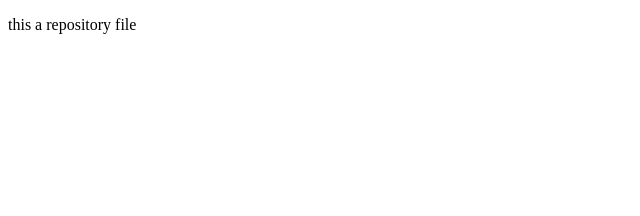
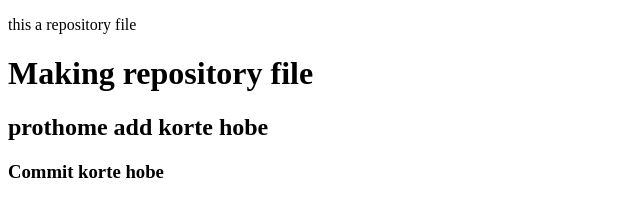
Before and after one commit to ZrNibir16/second-repo, a plain HTML site: page index.html in a window 1280 px wide. Shown: the whole page, without its empty margins (0-640 px from the left). Drawn offline with Linux system fonts and the light colour scheme.

Commit message:
adding header

```diff
--- a/index.html
+++ b/index.html
@@ -8,5 +8,8 @@
 </head>
 <body>
    <p>this a repository file</p>
+   <h1>Making repository file</h1>
+   <h2>prothome add korte hobe</h2>
+   <h3>Commit korte hobe</h3>
 </body>
 </html>
```
